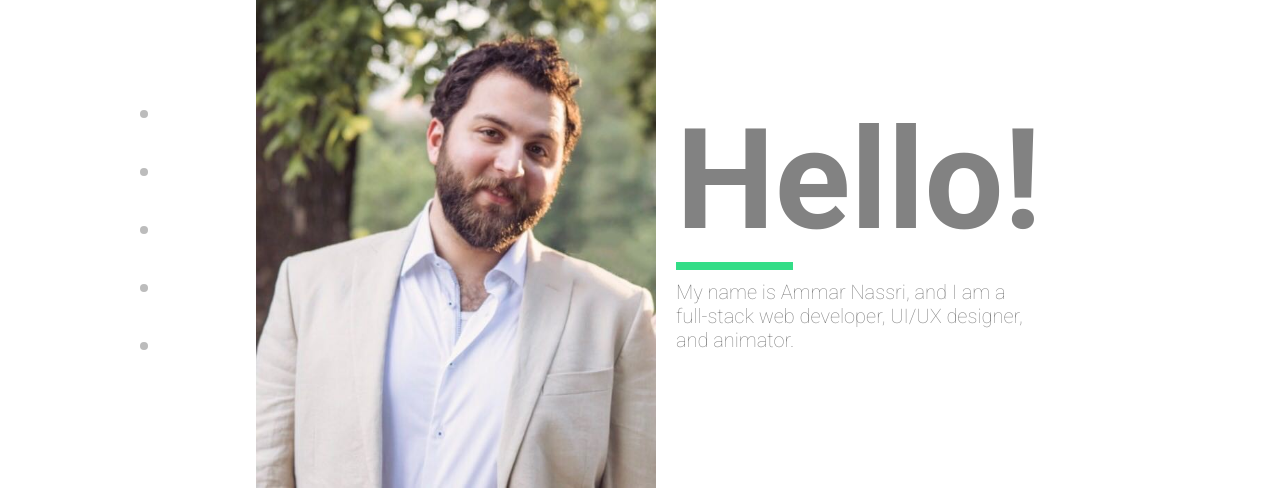
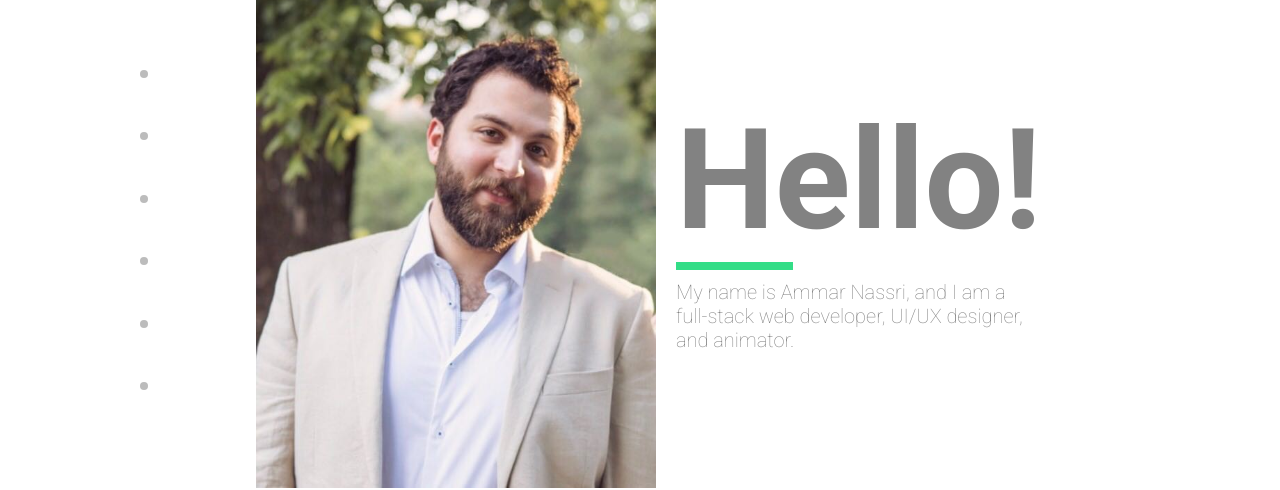
Before and after one commit to anassri/personal-website, a React (Create React App) app: page / in a window 1280 px wide. Shown: the part 170-660 px from the top of the page. Built offline with nearby package versions, Linux system fonts and the light colour scheme.

Commit message:
cleaned up CSS

```diff
--- a/src/About.js
+++ b/src/About.js
@@ -22,6 +22,7 @@ export default function About() {
                     Currently living in Atlanta, GA. I love turning problems
 into impeccable user experience with valuable content.</p>
                 </div>
+
                 <div className="right-about-container">
                     {skillArr.map((skill, i) =>
                         <div className="stat-bar-container" key={i}>
--- a/src/App.js
+++ b/src/App.js
@@ -1,4 +1,4 @@
-import React from 'react';
+import React, {useRef} from 'react';
 import Footer from './Footer';
 import Home from './Home';
 import LeftNav from './LeftNav';
@@ -10,18 +10,35 @@ import SprintTurf from './SprintTurf';
 import AllABot from './AllABot';
 
 function App() {
+  const homeRef = useRef();
+  const aboutRef = useRef();
+  const dearyRef = useRef();
+  const aabRef = useRef();
+  const aidiesRef = useRef();
+  const stRef = useRef();
 
   return (
     <div className="body">
-      <Navigation />
-      <LeftNav />
-      <Home />
-      <About />
-      <Deary />
-      <AllABot />
-      <Aidies />
-      <SprintTurf />
-      <Footer />
+      <Navigation
+        homeRef={homeRef}
+        aboutRef={aboutRef}
+        dearyRef={dearyRef}
+      />
+      <LeftNav
+        homeRef={homeRef}
+        aboutRef={aboutRef}
+        dearyRef={dearyRef}
+        aabRef={aabRef}
+        aidiesRef={aidiesRef}
+        stRef={stRef}
+      />
+      <Home ref={homeRef}/>
+      <About ref={aboutRef}/>
+      <Deary ref={dearyRef}/>
+      <AllABot ref={aabRef}/>
+      <Aidies ref={aidiesRef}/>
+      <SprintTurf ref={stRef}/>
+      <Footer ref={homeRef}/>
     </div>
 
     );
--- a/src/LeftNav.js
+++ b/src/LeftNav.js
@@ -1,14 +1,43 @@
 import React from 'react';
 
-export default function LeftNav(){
+export default function LeftNav({ homeRef, aboutRef, dearyRef, aabRef, aidiesRef, stRef}){
+    const handleClick = e => {
+        const id = e.target.id;
+        console.log(id)
+        if (id === "dot-01")
+            homeRef.current.scrollIntoView({
+                behavior: "smooth",
+            });
+        else if (id === "dot-02")
+            aboutRef.current.scrollIntoView({
+                behavior: "smooth",
+            });
+        else if (id === "dot-03")
+            dearyRef.current.scrollIntoView({
+                behavior: "smooth",
+            });
+        else if (id === "dot-04")
+            aabRef.current.scrollIntoView({
+                behavior: "smooth",
+            });
+        else if (id === "dot-05")
+            aidiesRef.current.scrollIntoView({
+                behavior: "smooth",
+            });
+        else if (id === "dot-06")
+            stRef.current.scrollIntoView({
+                behavior: "smooth",
+            });
+
+    }
     return(
-
         <div className="dots-nav-container">
-            <div className="dot-nav-button" />
-            <div className="dot-nav-button" />
-            <div className="dot-nav-button" />
-            <div className="dot-nav-button" />
-            <div className="dot-nav-button" />
+            <div className="dot-nav-button" id="dot-01" onClick={handleClick}/>
+            <div className="dot-nav-button" id="dot-02" onClick={handleClick}/>
+            <div className="dot-nav-button" id="dot-03" onClick={handleClick}/>
+            <div className="dot-nav-button" id="dot-04" onClick={handleClick}/>
+            <div className="dot-nav-button" id="dot-05" onClick={handleClick}/>
+            <div className="dot-nav-button" id="dot-06" onClick={handleClick}/>
         </div>
     )
 }
--- a/src/style/footer.css
+++ b/src/style/footer.css
@@ -4,8 +4,6 @@
     flex-direction: column;
     justify-content: flex-end;
     margin: 0 30px;
-    /* position: fixed; */
-    /* bottom: 30px; */
 
 }
 .bottom-side-container{
--- a/src/style/home.css
+++ b/src/style/home.css
@@ -89,9 +89,8 @@ h1{
         display: flex;
         flex-direction: column;
         justify-content: space-between;
-        /* align-items: center; */
-        height: 30%;
+        height: 40%;
         left: 140px;
-        top: 35%;
+        top: 30%;
     }
 }
--- a/src/style/portfolio.css
+++ b/src/style/portfolio.css
@@ -9,8 +9,6 @@
     flex-direction: column;
     align-items: center;
     justify-content: space-around;
-    /* height: 100vh; */
-    /* margin-bottom: 100px; */
 }
 .portfolio-fourt-row{
     display: flex;
@@ -40,7 +38,6 @@
     background-color: #33DD87;
 }
 .left-portfolio-container, .right-portfolio-container{
-    /* width: 90vw; */
     margin-left: 0px;
     margin-bottom: 30px;
 }
@@ -64,7 +61,6 @@
     max-width: 200px;
 }
 .content-divider{
-    /* margin: 10px 0; */
     margin-top: 20px;
 }
 .right-portfolio-container{
```
Also changed, not shown: 1 other file (tests, documents, lock files or other folders).
